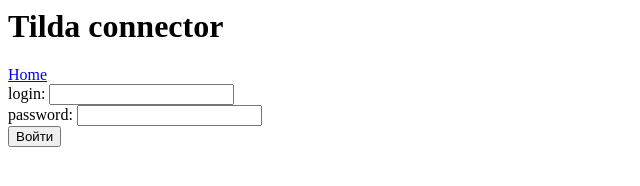
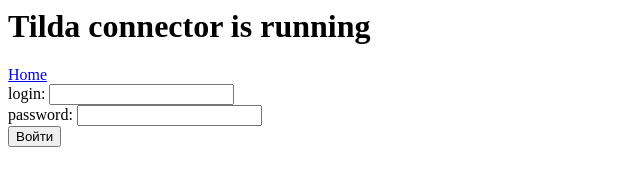
Before and after one commit to TokenDobra/JSConnector, a plain HTML site: page login.html in a window 1280 px wide. Shown: the whole page, without its empty margins (0-640 px from the left). Drawn offline with nearby package versions, Linux system fonts and the light colour scheme.

Commit message:
Test action

```diff
--- a/login.html
+++ b/login.html
@@ -10,7 +10,7 @@
 
   </head>
   <body>
-     <h1>Tilda connector</h1>
+     <h1>Tilda connector is running</h1>
      <purpleRoute
          main="/"
      />
```
